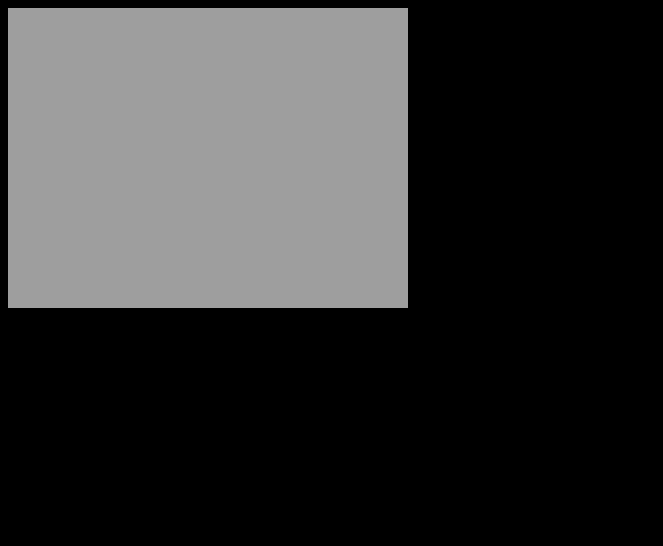
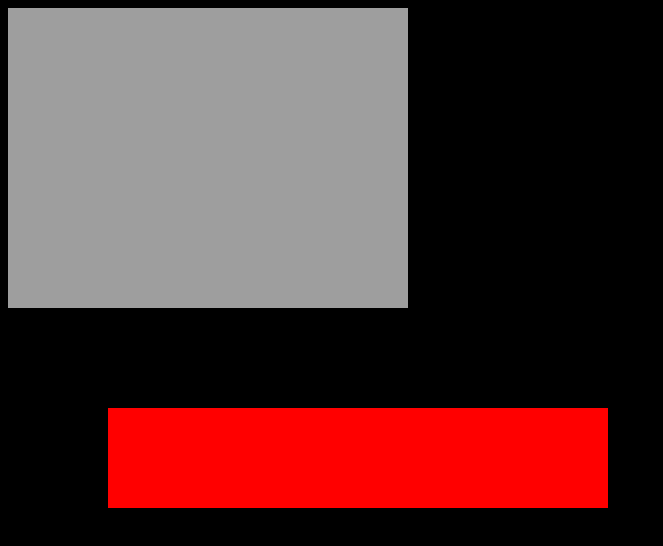
Before and after one commit to ansorokey/tower-defense-game, a plain HTML site: page index.html in a window 1280 px wide. Shown: the whole page, without its empty margins (0-663 px from the left). Drawn offline with Linux system fonts and the light colour scheme.

Commit message:
basic enemy class created

```diff
--- a/index.html
+++ b/index.html
@@ -10,6 +10,6 @@
     <canvas></canvas>
 
     <!-- Main game file -->
-    <script src="/src/index.js"></script>
+    <script src="/src/index.js" type="module"></script>
 </body>
 </html>
--- a/src/index.js
+++ b/src/index.js
@@ -1,3 +1,5 @@
+import { waypoints } from "./waypoints.js";
+
 const canvas = document.querySelector('canvas');
 const c = canvas.getContext('2d');
 
@@ -8,7 +10,56 @@ canvas.height = 768;
 // c.fillRect(0, 0, canvas.width, canvas.height);
 
 const mapImg = new Image();
-// the image may take a bit to load into JS,
-//so we use an onload function to draw it when loaded
-mapImg.onload = () => c.drawImage(mapImg, 0, 0)
 mapImg.src = '/assets/tilesets/map.png';
+// image loading is slightly async,
+//so we use an onload function to initiate
+mapImg.onload = () => {
+    animate();
+}
+
+// Enemy Class Definition
+class Enemy {
+    constructor({
+        position={x:0, y:0},
+    }) {
+        this.poisition = position;
+        this.width = 100;
+        this.height = 100;
+    }
+
+    draw() {
+        c.fillStyle = 'red';
+        c.fillRect(
+            this.poisition.x,
+            this.poisition.y,
+            this.width,
+            this.height
+        );
+    }
+
+    // draws this enemy and changes position every frame
+    update() {
+        this.draw();
+        this.poisition.x += 1;
+    }
+}
+
+const enemy = new Enemy({
+    position: {x:200, y:400},
+});
+
+const enemy2 = new Enemy({
+    position: {x:100, y:400},
+});
+
+function animate() {
+    // the primary animation loop
+    window.requestAnimationFrame(animate);
+
+    // draw the background every frame
+    c.drawImage(mapImg, 0, 0)
+
+    // update the enemy
+    enemy.update();
+    enemy2.update();
+}
--- a/src/waypoints.js
+++ b/src/waypoints.js
@@ -1,4 +1,4 @@
-[
+export const waypoints = [
     {
      "x":0,
      "y":0
@@ -43,4 +43,4 @@
      "x":1360,
      "y":277.333333333333
     }
-]
+];
```
